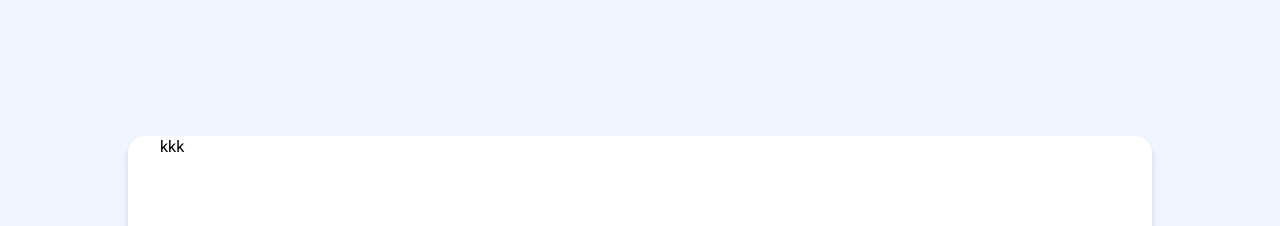
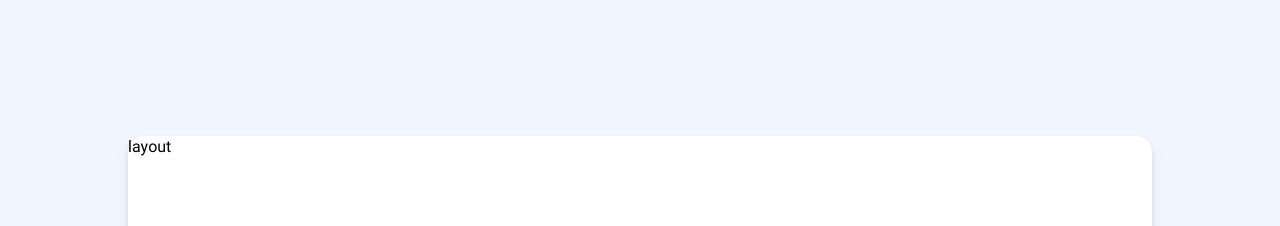
Before and after one commit to zahrafarrokhi/reacts, a Next.js app in the folder website/frontend/frontend/: page / in a window 1280 px wide. Shown: the top 226 px of the page. Built offline with nearby package versions, Linux system fonts and the light colour scheme.

Commit message:
fix layout

```diff
--- a/website/frontend/frontend/pages/index.js
+++ b/website/frontend/frontend/pages/index.js
@@ -1,11 +1,9 @@
 import Head from "next/head";
 import LoginLayout from "../components/LoginLayout";
-import styles from "../styles/Home.module.css";
 
 export default function Home() {
-  return <div className={styles.container}>kkk</div>;
+  return <div>layout</div>;
 }
 
-//getLayout(L) =
-// Home.getLayout = (page) => <LoginLayout backlink> {page}</LoginLayout>;
-Home.getLayout = (page) => (<LoginLayout backlink> {page}</LoginLayout>);
+//getLayout
+Home.getLayout = (page) => <LoginLayout backlink> {page}</LoginLayout>;
```
Also changed, not shown: 1 other file (tests, documents, lock files or other folders).
